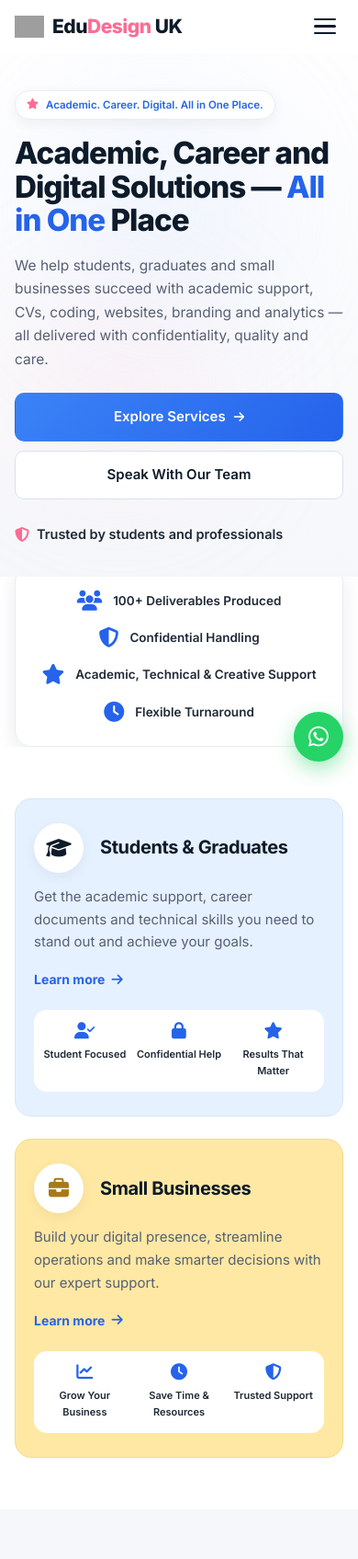
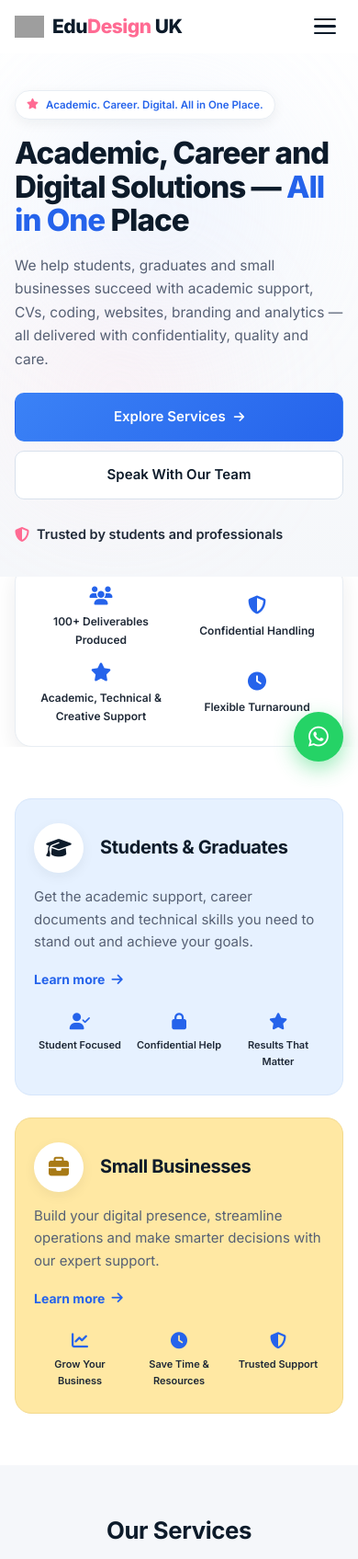
Before and after one commit to Noor1427/Edudesign-website, a Flask app: page / in a window 390 px wide. Shown: the top 1695 px of the page at 92% size. Run offline with Flask 3, Linux system fonts and the light colour scheme; grey boxes are pictures that could not be loaded.

Commit message:
Mobile: trust strip as 2-up rows; remove nested audience feature box to reduce clutter
Co-Authored-By: Claude Opus 4.8 <noreply@anthropic.com>

```diff
--- a/static/css/style.css
+++ b/static/css/style.css
@@ -659,7 +659,7 @@ section{padding:72px 0}
   .aud-card{padding:26px 20px}
   .aud-card h3{font-size:20px}
   .aud-ic{width:54px;height:54px;font-size:22px}
-  .aud-feats{padding:14px 8px;gap:8px}
+  .aud-feats{background:transparent;padding:0;margin-top:4px;gap:8px}
   .aud-feat{font-size:11px}
   .svc-card{padding:24px 20px}
   .svc-card h3{font-size:18px}
@@ -711,7 +711,10 @@ section{padding:72px 0}
 @media (max-width:520px){
   .container{padding:0 16px}
   .services-grid,.work-grid{grid-template-columns:1fr}
-  .trust-card{grid-template-columns:1fr}
+  .trust-card{grid-template-columns:1fr 1fr;gap:16px 12px;padding:22px 14px}
+  .trust-item{flex-direction:column;text-align:center;gap:8px}
+  .trust-item i{font-size:20px}
+  .trust-item span{font-size:12px}
   .qb-feats{grid-template-columns:1fr}
   .footer-grid{grid-template-columns:1fr}
   .floating-whatsapp{width:54px;height:54px;font-size:25px}
```
